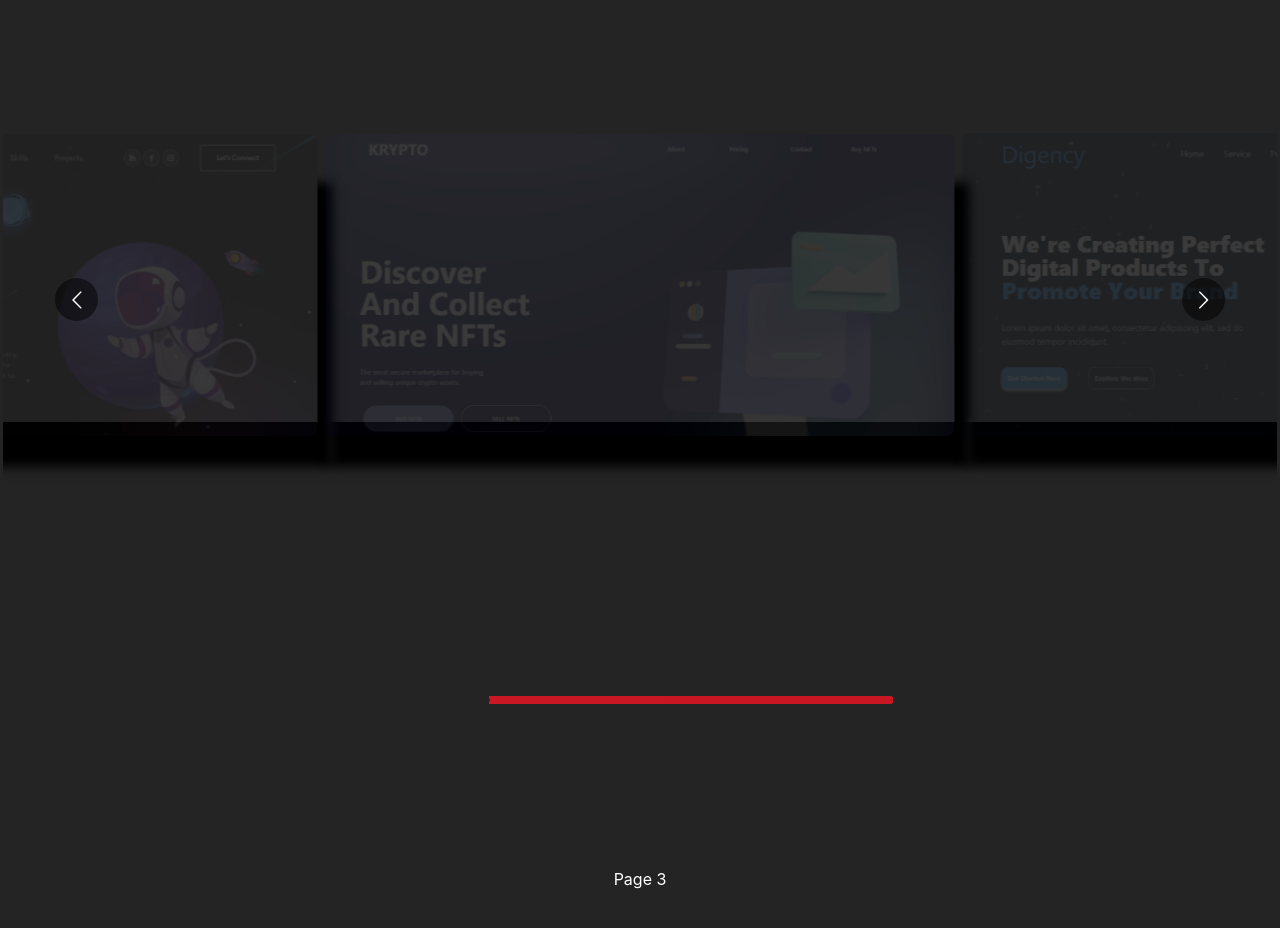
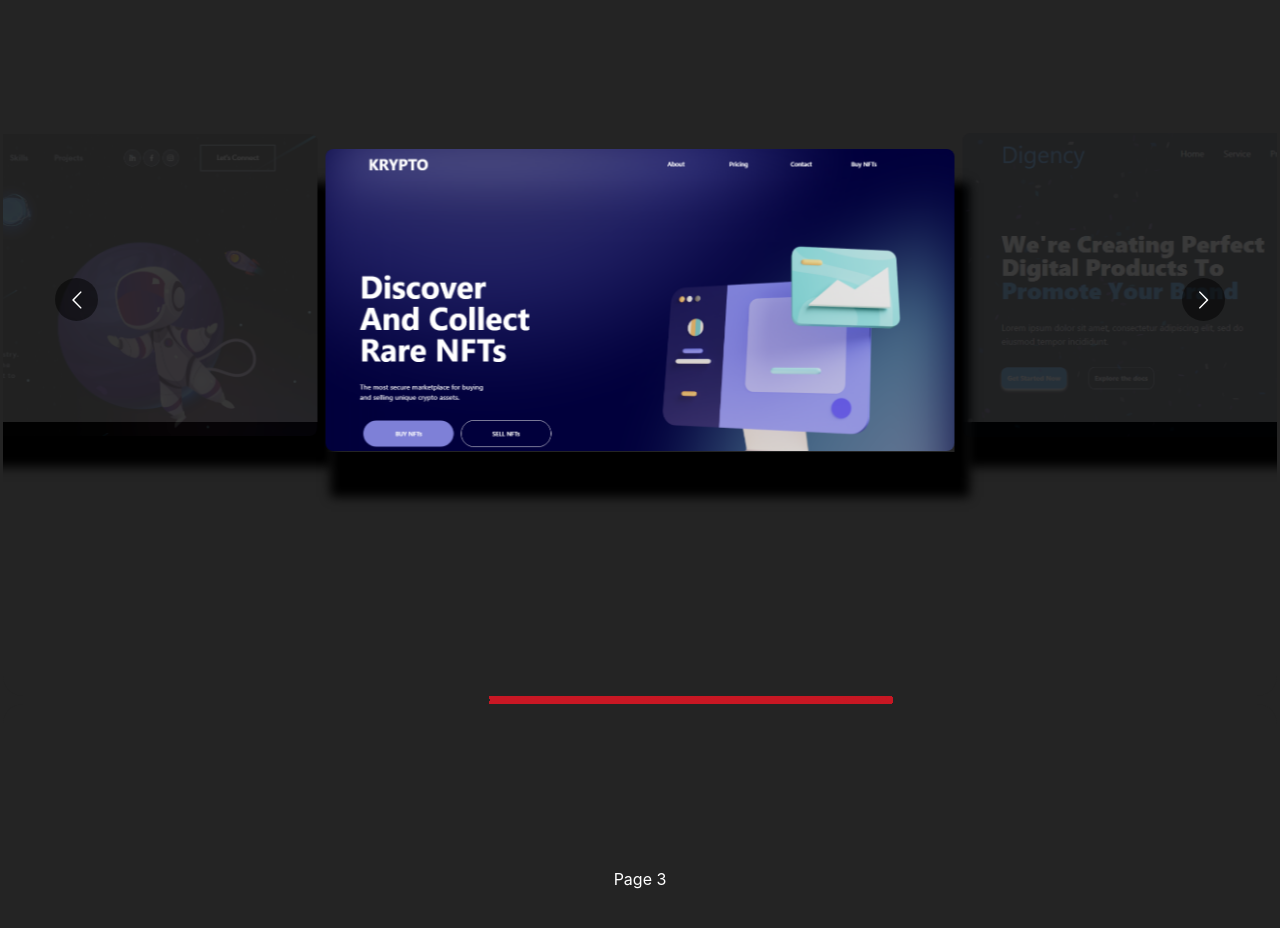
Before and after one commit to da8ah/da8ah-portfolio, a React (Vite) app: page / in a window 1280 px wide. Shown: the part 900-1828 px from the top of the page. Built offline with nearby package versions, Linux system fonts and the light colour scheme.

Commit message:
Page2: carousel with indexes

```diff
--- a/package.json
+++ b/package.json
@@ -1,7 +1,7 @@
 {
 	"name": "da8ah-portfolio",
 	"private": true,
-	"version": "0.21.2",
+	"version": "0.21.3",
 	"type": "module",
 	"scripts": {
 		"dev": "vite",
--- a/src/pages/Page2.tsx
+++ b/src/pages/Page2.tsx
@@ -83,7 +83,14 @@ export default function Page2(props: { className: string }) {
                         className="w-full h-[70%] owl-carousel owl-theme text-center"
                         itemClass="px-1 flex justify-center"
                         keyBoardControl={true}
-                        afterChange={(previousSlide, { currentSlide }) => setBgIndex(currentSlide)}
+                        afterChange={(_, { currentSlide }) => {
+                            const index = currentSlide - 2
+                            console.log(`c:${index}`)
+                            // r 0,1,2
+                            setBgIndex(index === images.length ? 0 : index)
+
+                            // l 2,1,0
+                        }}
                     >
                         {images.map((img, i) => (
                             <div
@@ -94,7 +101,7 @@ export default function Page2(props: { className: string }) {
                                 {bgIndex !== i ?
                                     <img
                                         key={`slide-img-${bgIndex}`}
-                                        className='object-contain rounded-lg opacity-10'
+                                        className='pointer-events-none object-contain rounded-lg opacity-10'
                                         src={img.src}
                                         alt='library'
                                     />
```
